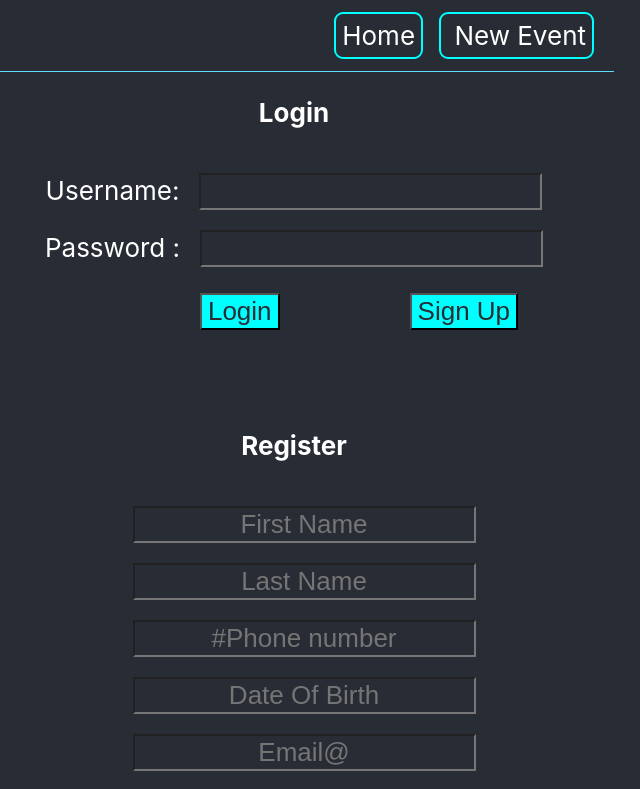
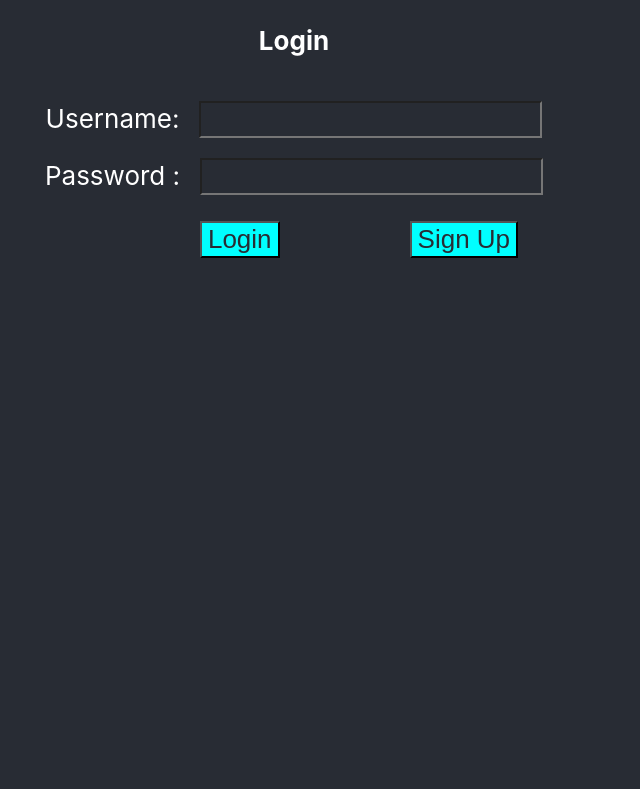
Before and after one commit to Yafet2557/Event-Planner, a React (Create React App) app in the folder frontend/: page / in a window 1280 px wide. Shown: the top 789 px of the page, without its empty margins (346-986 px from the left). Built offline with nearby package versions, Linux system fonts and the light colour scheme; no server answers.

Commit message:
used props to show login page first and if button is pressed change to register.

```diff
--- a/frontend/src/App.js
+++ b/frontend/src/App.js
@@ -1,17 +1,24 @@
 import './index';
-import React from 'react';
+import React, { useState } from 'react';
 import HelloWorld from './HelloWorld';
 import Navbar from './navbar';
 import Login from './login';
 import Register from './Register';
 
 function App() {
+  const [currentPage, setCurrentPage] = useState('login');
+
+  const toggleForm = (formName) => {
+    setCurrentPage(formName);
+
+  }
+
+
   return (
     <div>
-      <Navbar/>
-      <Login/>
-      <Register/>
-      <HelloWorld/>
+      {
+        currentPage === 'login' ? <Login onFormSwitch = {toggleForm}/> : <Register onFormSwitch = {toggleForm}/>
+      }
     </div>
   );
 }
```
